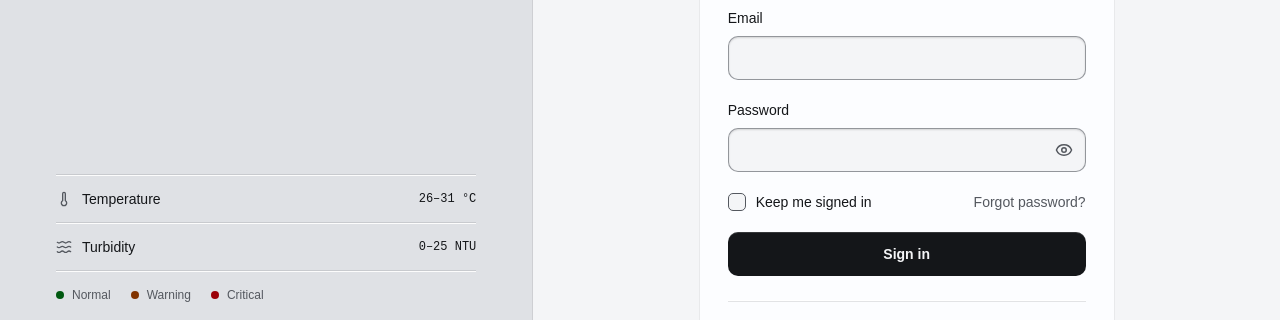
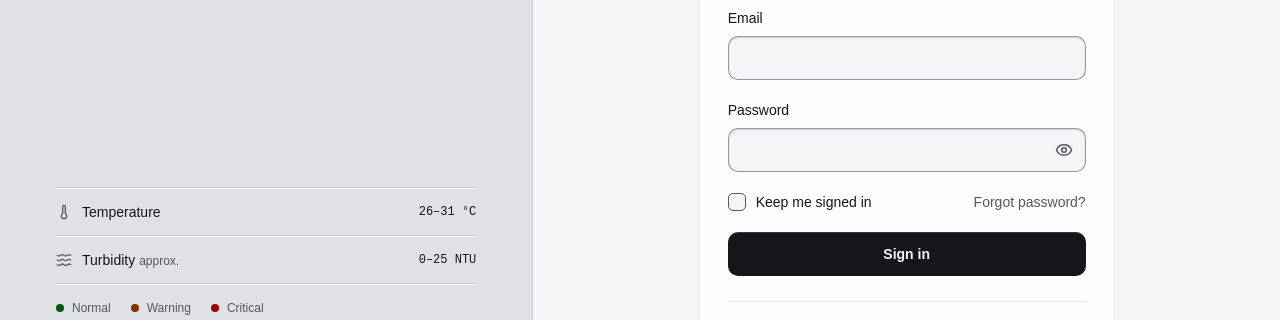
Before and after one commit to Truuuuuuuu/truaquality-frontend, a React (Vite) app: page /login in a window 1280 px wide. Shown: the part 266-586 px from the top of the page. Built offline with nearby package versions, Linux system fonts and the light colour scheme; no server answers.

Commit message:
feat(06-05): turbidity in signed-out range key and auth copy
- Wide rail sentence mentions water temperature and turbidity
- Range key rows mark approximate parameters with approx.
- RangeBar draws safe + open warning only while critical is pending with no low side

```diff
--- a/src/components/auth-shell.tsx
+++ b/src/components/auth-shell.tsx
@@ -10,6 +10,7 @@ import {
 import { Link } from "react-router"
 import { cn } from "cn"
 import { ModeToggle } from "@/components/mode-toggle"
+import { hasLowSide } from "@/lib/chart-scale"
 import {
   PARAMETER_ICONS,
   PARAMETERS,
@@ -59,8 +60,9 @@ export function AuthShell({ children }: { children: React.ReactNode }) {
                 Water quality monitoring for BFAR Sorsogon fishponds
               </h2>
               <p className="max-w-[46ch] text-base leading-relaxed text-pretty text-board-muted">
-                A sensor unit at each pond reports its water temperature. The
-                board flags any reading that leaves its safe range.
+                A sensor unit at each pond reports its water temperature and
+                turbidity. The board flags any reading that leaves its safe
+                range.
               </p>
             </div>
             <RangeKey />
@@ -124,7 +126,14 @@ function RangeKey() {
                 {Icon ? (
                   <Icon className="size-4 shrink-0 text-board-muted" />
                 ) : null}
+                <span className="flex items-baseline gap-1">
                   {parameter.label}
+                  {parameter.approximate ? (
+                    <span className="text-xs font-normal text-board-muted">
+                      approx.
+                    </span>
+                  ) : null}
+                </span>
               </span>
               <RangeBar
                 threshold={threshold}
@@ -166,7 +175,16 @@ function RangeBar({
   const { criticalMin, safeMin, safeMax, criticalMax } = threshold
   // Extends past the critical limits so the critical zones read as open-ended bands, not slivers.
   const pad = (criticalMax - criticalMin) * 0.25
-  const bands = [
+  // While BFAR's critical line is still pending (D-02) there is no critical band to draw, and a
+  // parameter whose safe and critical minimums coincide has no low side. Zero-size segments are left
+  // out entirely, because an empty span would still leave a visible 3px gap.
+  const bands =
+    threshold.criticalPending && !hasLowSide(threshold)
+      ? [
+          { size: safeMax - safeMin, className: "bg-board-accent" },
+          { size: safeMax - safeMin, className: "bg-board-warn/75" },
+        ]
+      : [
           { size: pad, className: "bg-board-critical/75" },
           { size: safeMin - criticalMin, className: "bg-board-warn/75" },
           { size: safeMax - safeMin, className: "bg-board-accent" },
```
Lines whose indentation alone changed are shown as unchanged.
